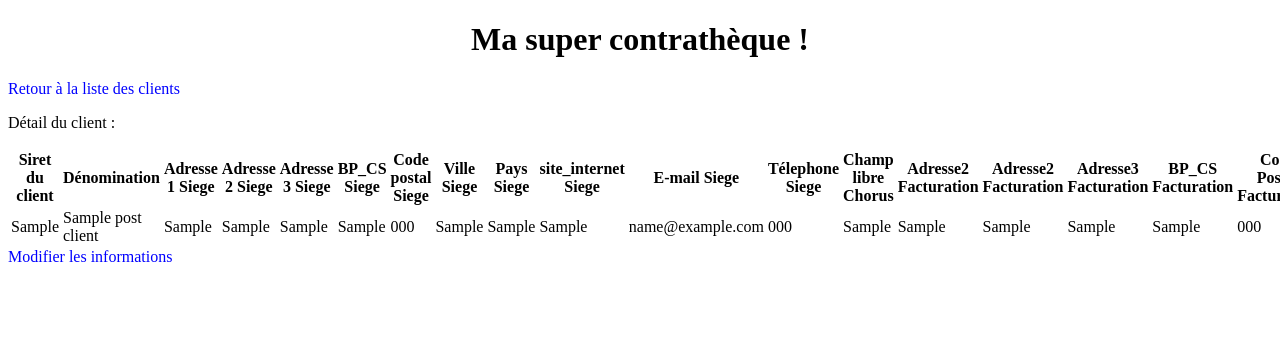
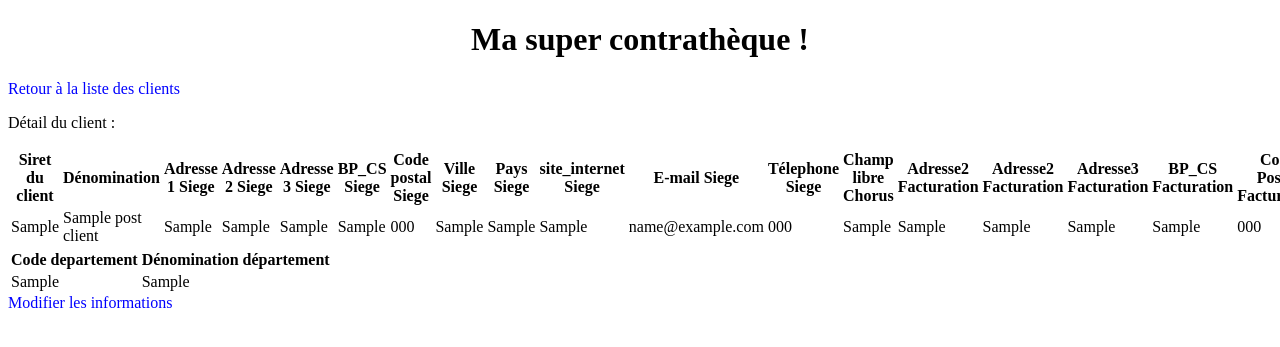
Before and after one commit to Bibiche-35/_Creha-ouest---Contrath-que, a PHP site: template Contratheque/view/frontend/detailClientView.php in a window 1280 px wide; the page is wider, and only the part inside the window is pictured. Shown: the top 347 px of that part. Run offline with PHP 8.4, Linux system fonts and the light colour scheme; the template is opened without the code that fills it: most values are stand-ins (such as "Sample title", 1, 10 or a date in 2020).

Commit message:
Nouvelle fonction en cours de création pour afficher les départements associés

```diff
--- a/Contratheque/controller/frontend.php
+++ b/Contratheque/controller/frontend.php
@@ -18,8 +18,11 @@ function listeClients()
 function detailClient()
 {
     $postManager = new \Contratheque\Model\ClientManager();
+    $postClient = $postManager->readDetailClient($_GET['siret_client']);
 
-    $postClient = $postManager->readDetailClient($_GET['siret_client']);
+    $departementManager = new \Contratheque\Model\DepartementManager();
+    $postDepartemenets = $departementManager->readDepartements($_GET['siret_client']);
+
 
     require('view/frontend/detailClientView.php');
 }
--- a/Contratheque/view/frontend/detailClientView.php
+++ b/Contratheque/view/frontend/detailClientView.php
@@ -7,7 +7,7 @@
 
 <p>Détail du client :</p>
 
-<table class="table table-striped">
+<table class="table table-client">
 <thead>
     <tr>
         <th scope="col">Siret du client</th>
@@ -62,6 +62,21 @@
         <td><?= $postClient['telephone_fact'];?></td>
     </tr>
 </tbody>
+<table class="table table-departements">
+<thead>
+    <tr>
+        <th scope="col">Code departement</th>
+        <th scope="col">Dénomination département</th>
+    </tr>
+</thead>
+<tbody>
+<!-- TODO #1 boucler sur le tableau $bookList contenant tous les livres
+(supprimez ces 2 lignes d'exemple) -->
+    <tr>
+        <td><?= $postDepartements['	umero_departement'];?></td>
+        <td><?= $postDepartements['designation_departement'];?></td>
+    </tr>
+</tbody>
 </table>
 <a href="index.php?action=modificationClient&amp;siret_client=<?= $postClient['siret_client'] ?>">Modifier les informations</a>
 
```
Also changed, not shown: Contratheque/model/DepartementManager.php (added, +23 -0 lines).
